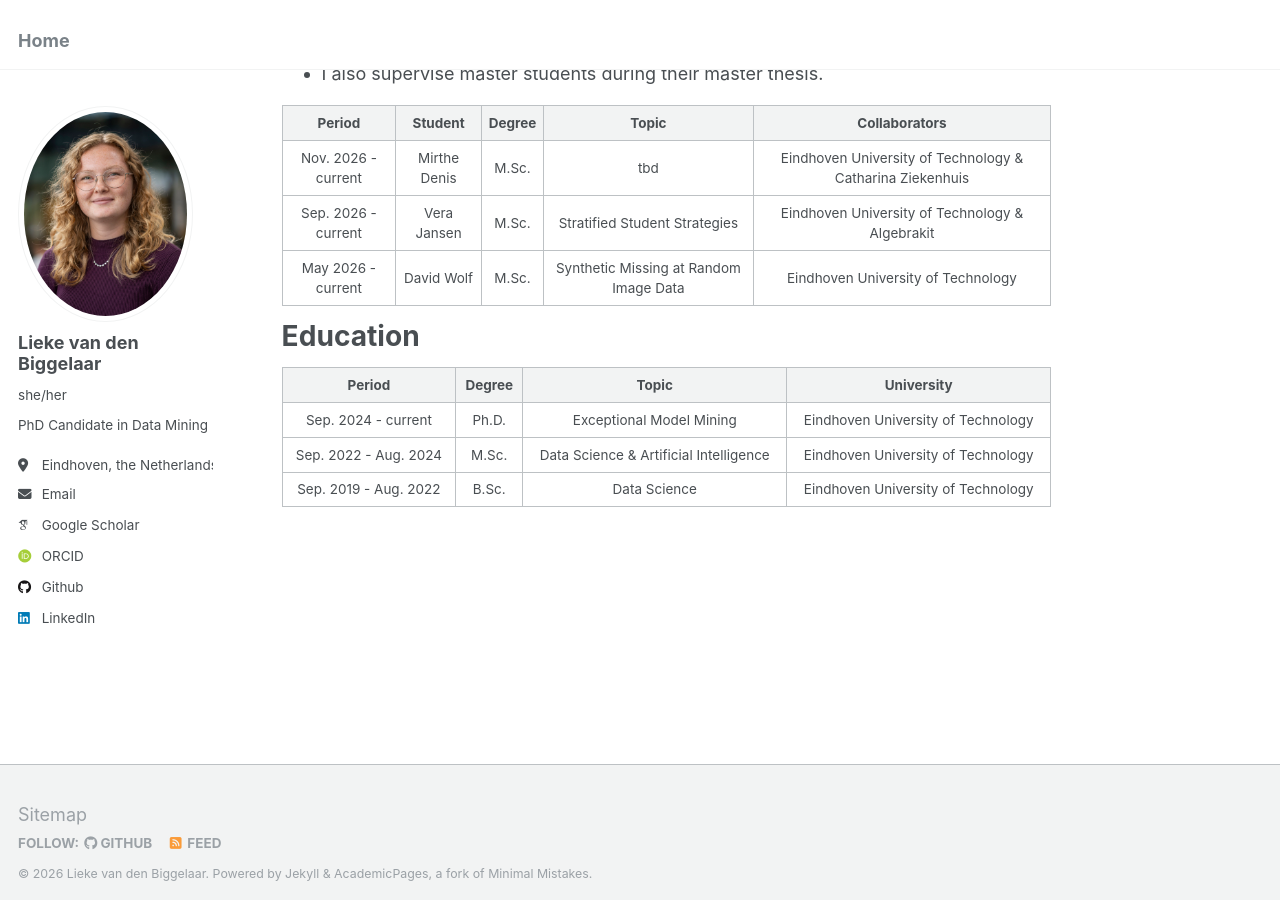
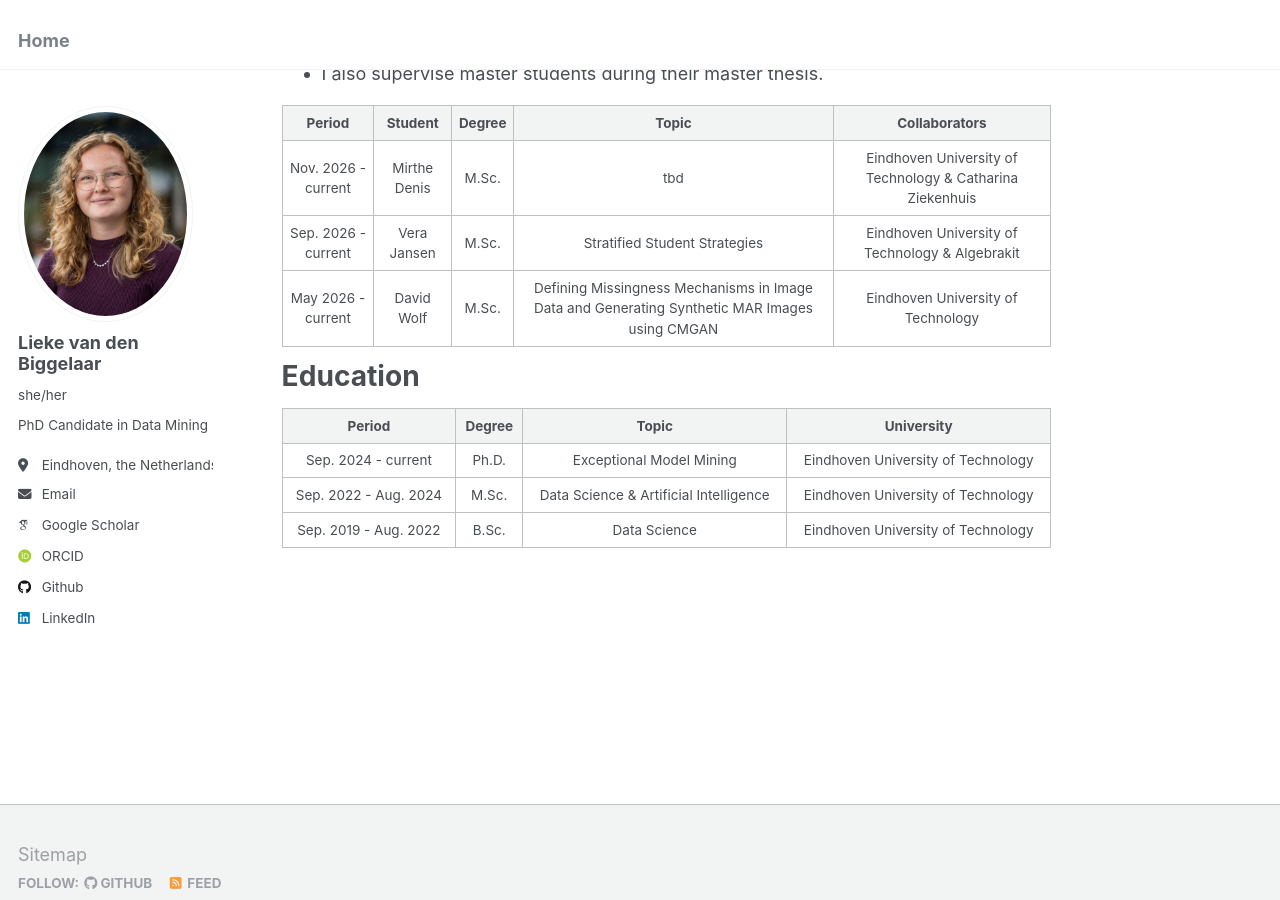
Before and after one commit to liekevandenbiggelaar/liekevandenbiggelaar.github.io, a Jekyll site: the page built from _pages/about.md, in a window 1280 px wide and 900 px high, scrolled down 1569 px. Built offline with Jekyll 4.4.1, drawn with Linux system fonts in a browser that asks for light colours; some web fonts are replaced.

Commit message:
Update about.md

```diff
--- a/_pages/about.md
+++ b/_pages/about.md
@@ -40,7 +40,7 @@ Teaching
 |:---------------------:|:------------:|:------:|:--------------------------------------:|:------------------------------------------------:|
 | Nov. 2026 - current   | Mirthe Denis | M.Sc.  | tbd                                    | Eindhoven University of Technology & Catharina Ziekenhuis |
 | Sep. 2026 - current   | Vera Jansen  | M.Sc.  | Stratified Student Strategies          | Eindhoven University of Technology & Algebrakit  |
-| May 2026 - current    | David Wolf   | M.Sc.  | Synthetic Missing at Random Image Data | Eindhoven University of Technology               |
+| May 2026 - current    | David Wolf   | M.Sc.  | Defining Missingness Mechanisms in Image Data and Generating Synthetic MAR Images using CMGAN | Eindhoven University of Technology |
 
 
 Education
```
